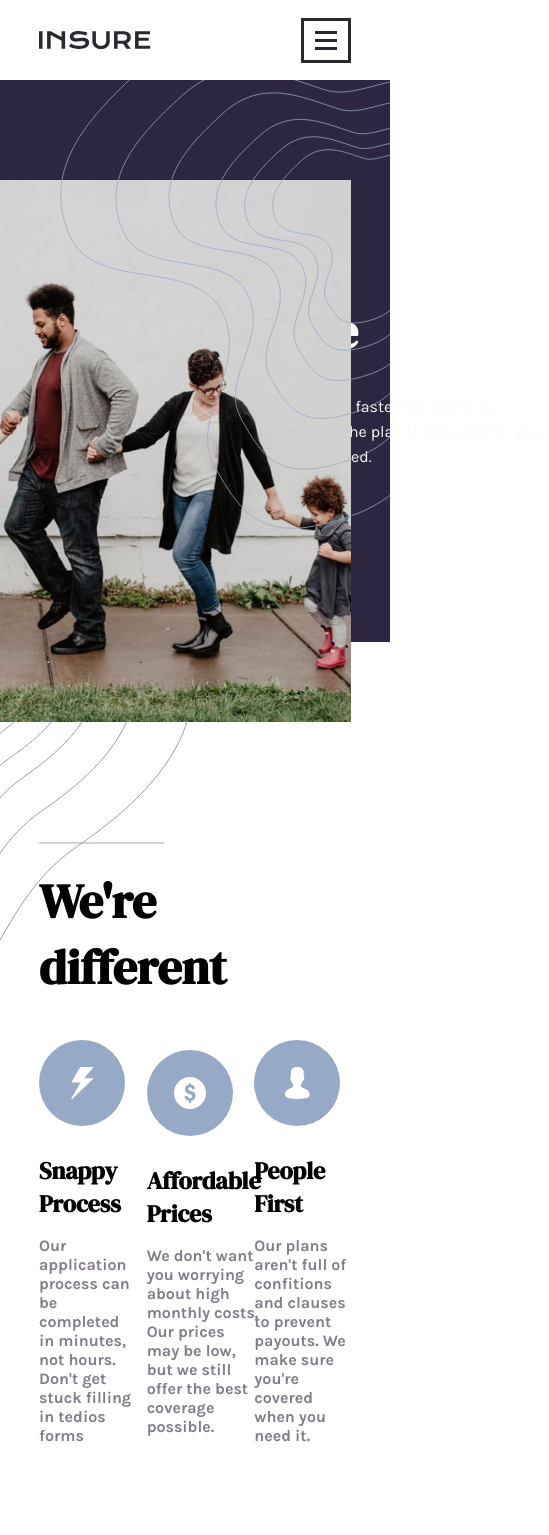
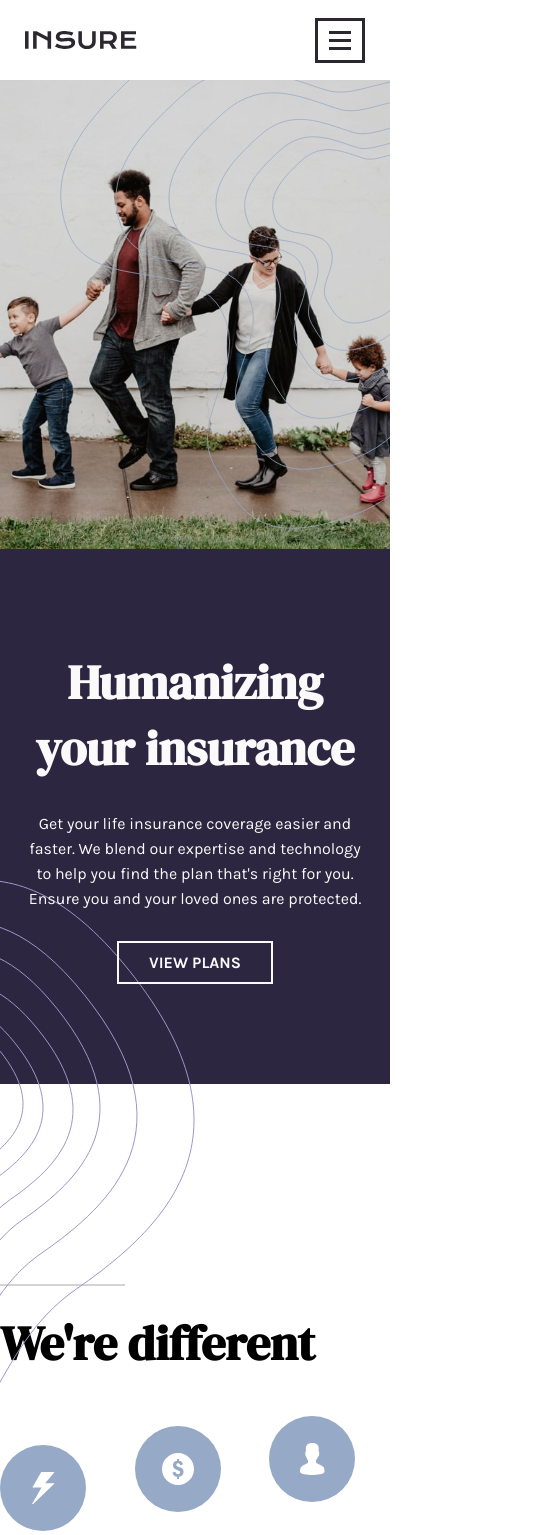
Before and after one commit to AstronautoLunar/insure-landing-page-vue, a Vue app: page / in a window 390 px wide. Shown: the top 1535 px of the page, 549 px wide, since content can reach past the window. Built offline with nearby package versions, Linux system fonts and the light colour scheme.

Commit message:
:sparkles: :construction: Desenvolve responsividade do main
- Manutenção header para responsivo

```diff
--- a/src/components/Container/Container.vue
+++ b/src/components/Container/Container.vue
@@ -2,6 +2,9 @@
     <div
         :id="identifier"
         class="container"
+        :style="{
+            width: modeMobile ? '100%' : '80%'
+        }"
     >
         <slot>
 
@@ -21,6 +24,29 @@
                 type: String,
                 require: false
             }
+        },
+        data() {
+            return {
+                mediaQuerieList: matchMedia("(max-width: 562px)"),
+                modeMobile: false
+            }
+        },
+        methods: {
+            toggleModeMobile(mediaQuerieList) {
+                if(mediaQuerieList.matches) {
+                    this.modeMobile = true;
+                } else {
+                    this.modeMobile = false;
+                }
+            }
+        },
+        mounted() {
+            this.toggleModeMobile(this.mediaQuerieList);
+
+            this.mediaQuerieList.addEventListener("change", this.toggleModeMobile);
+        },
+        updated() {
+            this.mediaQuerieList.addEventListener("change", this.toggleModeMobile);
         }
     }
 
@@ -35,6 +61,8 @@
         display: flex;
         justify-content: center;
         align-items: center;
+
+        transition: width 500ms;
     }
 
 </style>
--- a/src/components/Header/Header.vue
+++ b/src/components/Header/Header.vue
@@ -3,12 +3,14 @@
         <Container>
             <div id="header-content">
                 <img
+                    id="logo"
                     :src="require('../../assets/logo.svg')"
                     alt="Logo"
                 />
 
                 <MenuMobile
                     :isVisible="showMenuMobile"
+                    id="menuMobile"
                 />
 
                 <nav
@@ -152,4 +154,14 @@
         font-weight: bold;
     }
 
+    @media screen and (max-width: 562px) {
+        #logo {
+            margin-left: 25px;
+        }
+
+        #menuMobile {
+            margin-right: 25px;
+        }
+    }
+
 </style>
--- a/src/components/Main/Main.vue
+++ b/src/components/Main/Main.vue
@@ -6,7 +6,8 @@
         >
             <Container>
                 <div id="presentation-content-secure">
-                    <Line/>
+                    <article id="article-content-secure">
+                        <Line v-show="showLine"/>
                         <h1 id="title">
                             Humanizing your insurance
                         </h1>
@@ -19,6 +20,7 @@
                         >
                             VIEW PLANS
                         </Button>
+                    </article>
                     <img
                         id="image-presentation-desktop"
                         :src="require('../../assets/image-intro-desktop.jpg')"
@@ -121,8 +123,27 @@
                         title: "People First",
                         description: "Our plans aren't full of confitions and clauses to prevent payouts. We make sure you're covered when you need it."
                     }
-                ]
+                ],
+                showLine: true,
+                mediaQuerieListLine: matchMedia("(max-width: 562px)")
             }
+        },
+        methods: {
+            showLinePresentation(mediaQuerieList) {
+                if(mediaQuerieList.matches) {
+                    this.showLine = false;
+                } else {
+                    this.showLine = true;
+                }
+            }
+        },
+        mounted() {
+            this.showLinePresentation(this.mediaQuerieListLine);
+
+            this.mediaQuerieListLine.addEventListener("change", this.showLinePresentation);
+        },
+        updated() {
+            this.mediaQuerieListLine.addEventListener("change", this.showLinePresentation);
         }
     }
 
@@ -196,6 +217,8 @@
         top: 0;
 
         width: 450px;
+
+        transition: opacity 500ms;
     }
 
     #right {
@@ -246,4 +269,56 @@
         flex-direction: column;
     }
 
+    @media screen and (max-width: 1208px) {
+        #image-presentation-desktop {
+            opacity: 0.3;
+        }
+    }
+
+    @media screen and (max-width: 562px) {
+        #presentation {
+            padding: 0;
+        }
+
+        #presentation-content-secure {
+            flex-direction: column-reverse;
+        }
+
+        #article-content-secure,
+        #presentation-content-secure
+        {
+            display: flex;
+            justify-content: center;
+            align-items: center;
+        }
+
+        #article-content-secure {
+            flex-direction: column;
+
+            padding: 100px;
+        }
+
+        #article-content-secure > * {
+            text-align: center;
+        }
+
+        #image-presentation-desktop {
+            position: static;
+
+            opacity: 1;
+
+            width: 100%;
+        }
+
+        #title {
+            margin-top: 0;
+        }
+
+        #description {
+            width: auto;
+        }
+
+
+    }
+
 </style>
```
Lines whose indentation alone changed are shown as unchanged.
